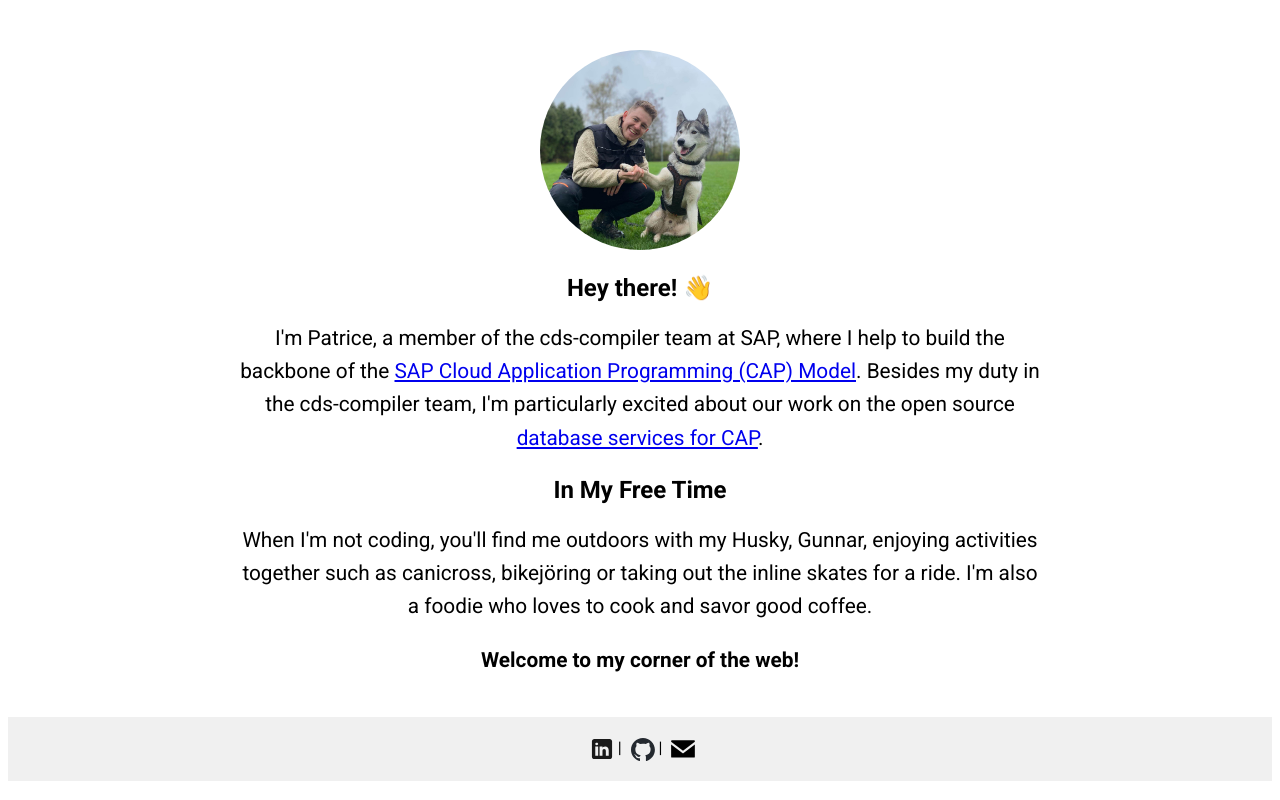
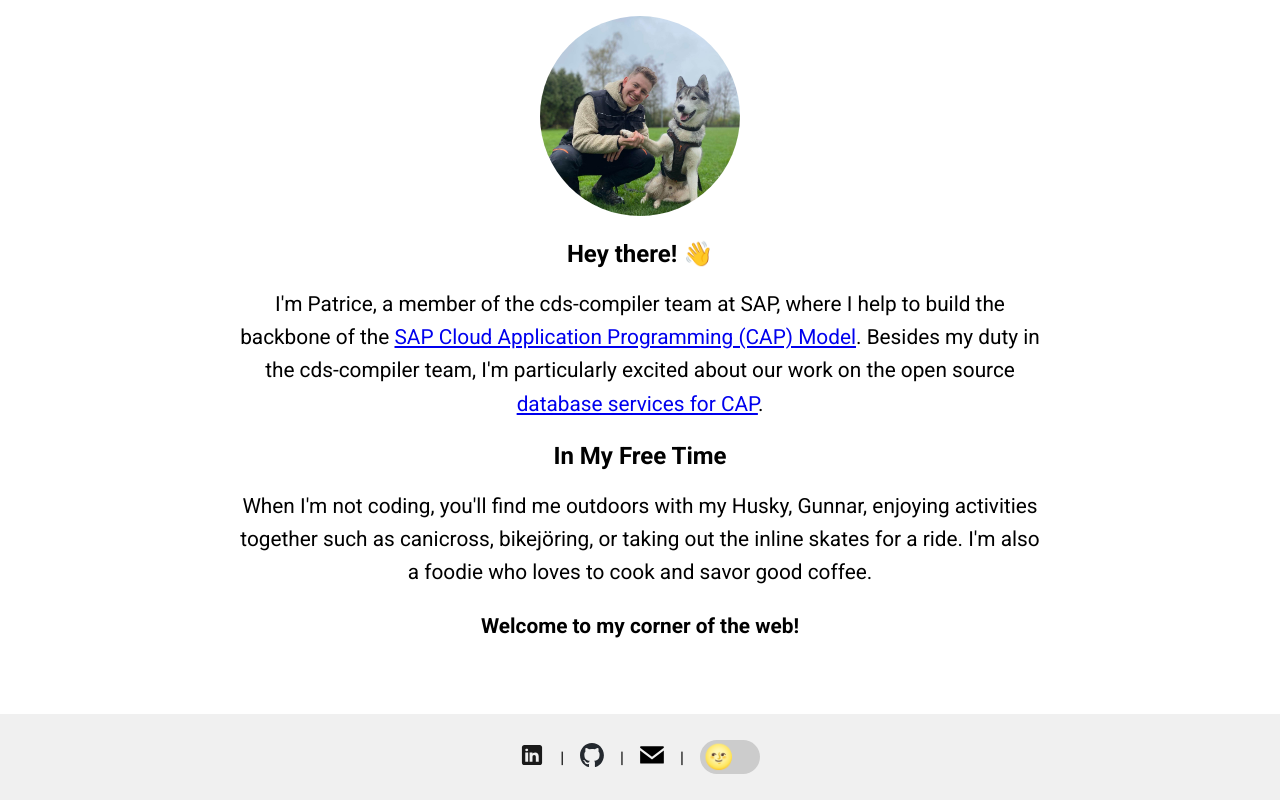
Before and after one commit to patricebender/patrice-codes, a Vue app: page / in a window 1280 px wide. Built offline with nearby package versions, Linux system fonts and the light colour scheme.

Commit message:
add darkmode

```diff
--- a/src/App.vue
+++ b/src/App.vue
@@ -1,12 +1,13 @@
 <template>
-  <div id="app">
+  <div id="app" :class="{ 'dark-mode': isDarkMode }">
     <div class="content">
       <img ref="profilePicture" :src="profilePicture" alt="Patrice & Gunnar" class="profile-picture"
-        @click="rotateProfilePicture" id="profile-picture" />
+        @click="rotateProfilePicture" />
       <h2>Hey there! 👋</h2>
       <p class="introduction">
         I'm Patrice, a member of the cds-compiler team at SAP, where I help to build the
-        backbone of the <a href="https://cap.cloud.sap/docs/">SAP Cloud Application Programming (CAP) Model</a>.
+        backbone of the <a href="https://cap.cloud.sap/docs/" target="_blank" rel="noopener noreferrer">SAP Cloud
+          Application Programming (CAP) Model</a>.
         Besides my duty in the cds-compiler team, I'm particularly excited about our work on the open source <a
           href="https://github.com/cap-js/cds-dbs" target="_blank" rel="noopener noreferrer">
           database services for CAP</a>.
@@ -15,10 +16,9 @@
       <p class="introduction">
         When I'm not coding, you'll find me outdoors with my Husky, Gunnar, enjoying activities together such as
         canicross,
-        bikejöring or taking out the inline skates for a ride. I'm also a foodie who loves to cook and savor good
+        bikejöring, or taking out the inline skates for a ride. I'm also a foodie who loves to cook and savor good
         coffee.
       </p>
-
       <p class="introduction">
         <strong>Welcome to my corner of the web!</strong>
       </p>
@@ -35,70 +35,178 @@
       <a href="mailto:info@patrice.codes">
         <img :src="mailIcon" alt="mail" class="social-icon" />
       </a>
+      |
+      <a>
+        <dark-mode-toggle class="toggle" :is-dark-mode="isDarkMode"
+          @update:isDarkMode="isDarkMode = $event"></dark-mode-toggle>
+      </a>
     </footer>
   </div>
 </template>
 
 <script>
+import DarkModeToggle from './components/DarkModeToggle.vue';
+
 export default {
+
   name: 'App',
+  components: {
+    DarkModeToggle
+  },
   data() {
     return {
       profilePicture: require('@/assets/patrice.jpeg'),
       githubIcon: require('@/assets/github-mark.svg'),
       linkedInIcon: require('@/assets/linkedin-mark.svg'),
       mailIcon: require('@/assets/mail-mark.svg'),
-      huskyIcon: require('@/assets/husky.svg'),
-      rotationCounter: 0, // Add this line
+      isDarkMode: false, // Theme tracking
+      rotationCounter: 0,
     };
   },
+  mounted() {
+    this.setUpColorSchemeListener();
+  },
+  beforeUnmount() {
+    // Remove the listener when the component is destroyed
+    if (this.colorSchemeQuery) {
+      this.colorSchemeQuery.removeListener(this.handleColorSchemeChange);
+    }
+  },
   methods: {
+    setUpColorSchemeListener() {
+      this.colorSchemeQuery = window.matchMedia('(prefers-color-scheme: dark)');
+      this.handleColorSchemeChange(this.colorSchemeQuery); // Initial check
+      this.colorSchemeQuery.addListener(this.handleColorSchemeChange); // Set up the listener
+    },
+    handleColorSchemeChange(e) {
+      // Update isDarkMode based on the media query
+      this.isDarkMode = e.matches;
+    },
+    toggleDarkMode(newValue) {
+      this.isDarkMode = newValue;
+    },
     rotateProfilePicture() {
-      this.rotationCounter++; // Increment the counter
-      const picture = this.$refs.profilePicture; // Access the image using a ref
-      // Force reflow to ensure the animation is recognized as new
+      this.rotationCounter++;
+      const picture = this.$refs.profilePicture;
       picture.style.animation = 'none';
-      picture.offsetHeight; // Trigger reflow
-      // Apply the animation with the rotationCounter to ensure uniqueness
       picture.style.animation = `${this.rotationCounter % 2 === 0 ? 'rotateImageVertically' : 'rotateImageHorizontally'} 1s ease-in-out`;
     }
   }
 };
 </script>
 
+
 <style>
+/* Reset CSS for html and body */
+html,
+body {
+  padding: 0;
+  margin: 0;
+  height: 100%;
+  /* Ensures that the body takes full viewport height */
+  width: 100%;
+  /* Ensures that the body takes full viewport width */
+}
+
+/* Ensure #app takes full available height */
+#app {
+  min-height: 100vh;
+  /* vh units ensure the element takes at least the full height of the viewport */
+  display: flex;
+  flex-direction: column;
+  text-align: center;
+}
+
+.content {
+  flex: 1;
+  /* Allows the content to expand and fill the space available, excluding header/footer */
+}
+
 body {
   font-family: 'Roboto', sans-serif;
 }
 
-#app {
-  text-align: center;
-  margin-top: 50px;
-}
-
 .content {
   margin: 0 auto;
-  /* Center the content */
   max-width: 800px;
-  /* Limit the width to 800px */
   padding: 0 10px;
-  /* Add some padding on the sides */
 }
 
 .introduction {
   margin-top: 20px;
   font-size: 1.3em;
-  /* Increase the font size */
-}
-
-/* Optional: Adjust the line-height for better readability */
-.introduction {
   line-height: 1.6;
 }
 
+.profile-picture {
+  max-width: 200px;
+  border-radius: 50%;
+  animation: rotateImageVertically 1.5s ease-in-out;
+  margin-top: 1em;
+}
 
-/* Keyframes for rotation animation */
-/* Keyframes for vertical rotation animation */
+footer {
+  background-color: #f0f0f0;
+  display: flex;
+  align-items: center;
+  justify-content: center;
+  text-align: center;
+
+  padding: 10px 0;
+}
+
+/* Responsive Media Query */
+@media screen and (max-height: 400px) {
+  footer {
+    padding: 5px 0;
+    flex-wrap: wrap;
+    /* Wrap items if there isn't enough vertical space */
+  }
+
+  .social-icon {
+    margin: 0.5em;
+    /* Reduce margin around icons to save space */
+  }
+}
+
+/* Additional media query for handling zooming issues */
+@media (max-resolution: 2dppx) {
+  .social-icon {
+    width: 20px;
+    /* Smaller icons at higher zoom levels */
+  }
+}
+
+.social-icon {
+  width: 24px;
+  margin: 1em;
+}
+
+.toggle {
+  margin: 1em;
+}
+
+/* Dark mode styles */
+.dark-mode {
+  background-color: #333;
+  color: #fff;
+}
+
+.dark-mode a {
+  color: #aad1f9;
+}
+
+.dark-mode footer {
+  background-color: #222;
+}
+
+/* Dark Mode */
+.dark-mode .social-icon,
+toggle {
+  filter: invert(100%) sepia(0%) saturate(0%) hue-rotate(0deg) brightness(200%) contrast(100%);
+}
+
+/* Keyframes for rotation animations */
 @keyframes rotateImageVertically {
   from {
     transform: rotateY(0deg);
@@ -118,28 +226,4 @@ body {
     transform: rotateX(360deg);
   }
 }
-
-.profile-picture {
-  max-width: 200px;
-  border-radius: 50%;
-  /* Apply the vertical rotation animation */
-  animation: rotateImageVertically 1.5s ease-in-out;
-}
-
-.introduction {
-  margin-top: 20px;
-}
-
-footer {
-  margin-top: 40px;
-  padding: 20px;
-  background-color: #f0f0f0;
-}
-
-.social-icon {
-  width: 24px;
-  /* Adjust size as needed */
-  vertical-align: middle;
-  margin-left: 5px;
-}
 </style>
--- /dev/null
+++ b/src/components/DarkModeToggle.vue
@@ -0,0 +1,78 @@
+<template>
+    <label class="switch">
+        <input type="checkbox" :checked="isDarkMode" @change="onToggle">
+        <span class="slider round">
+            <span v-show="!isDarkMode" class="emoji light">🌝</span> <!-- Light mode emoji -->
+            <span v-show="isDarkMode" class="emoji dark">🌚</span> <!-- Dark mode emoji -->
+        </span>
+    </label>
+</template>
+
+
+<script>
+export default {
+    name: 'DarkModeToggle',
+    props: {
+        isDarkMode: Boolean
+    },
+    methods: {
+        onToggle(event) {
+            this.$emit('update:isDarkMode', event.target.checked);
+        }
+    }
+};
+</script>
+<style scoped>
+.switch {
+    position: relative;
+    display: inline-block;
+    width: 60px;
+    height: 34px;
+}
+
+.switch input {
+    opacity: 0;
+    width: 0;
+    height: 0;
+}
+
+.slider {
+    position: absolute;
+    cursor: pointer;
+    top: 0;
+    left: 0;
+    right: 0;
+    bottom: 0;
+    background-color: #ccc; /* Light gray as inactive color */
+    transition: 1s;
+    border-radius: 34px;
+}
+
+.emoji {
+    position: absolute;
+    top: 50%;
+    transform: translateY(-50%);
+    font-size: 1.5em;
+    user-select: none; /* Prevent text selection */
+}
+
+.emoji.light {
+    left: 4px;
+}
+
+.emoji.dark {
+    right: 4px;
+}
+
+input:checked + .slider {
+    background-color: #333; /* Darker for active state */
+}
+
+    input:focus + .slider {
+        box-shadow: 0 0 1px #000; /* Optional focus style */
+    }
+
+.slider.round {
+    border-radius: 34px;
+}
+</style>
```
